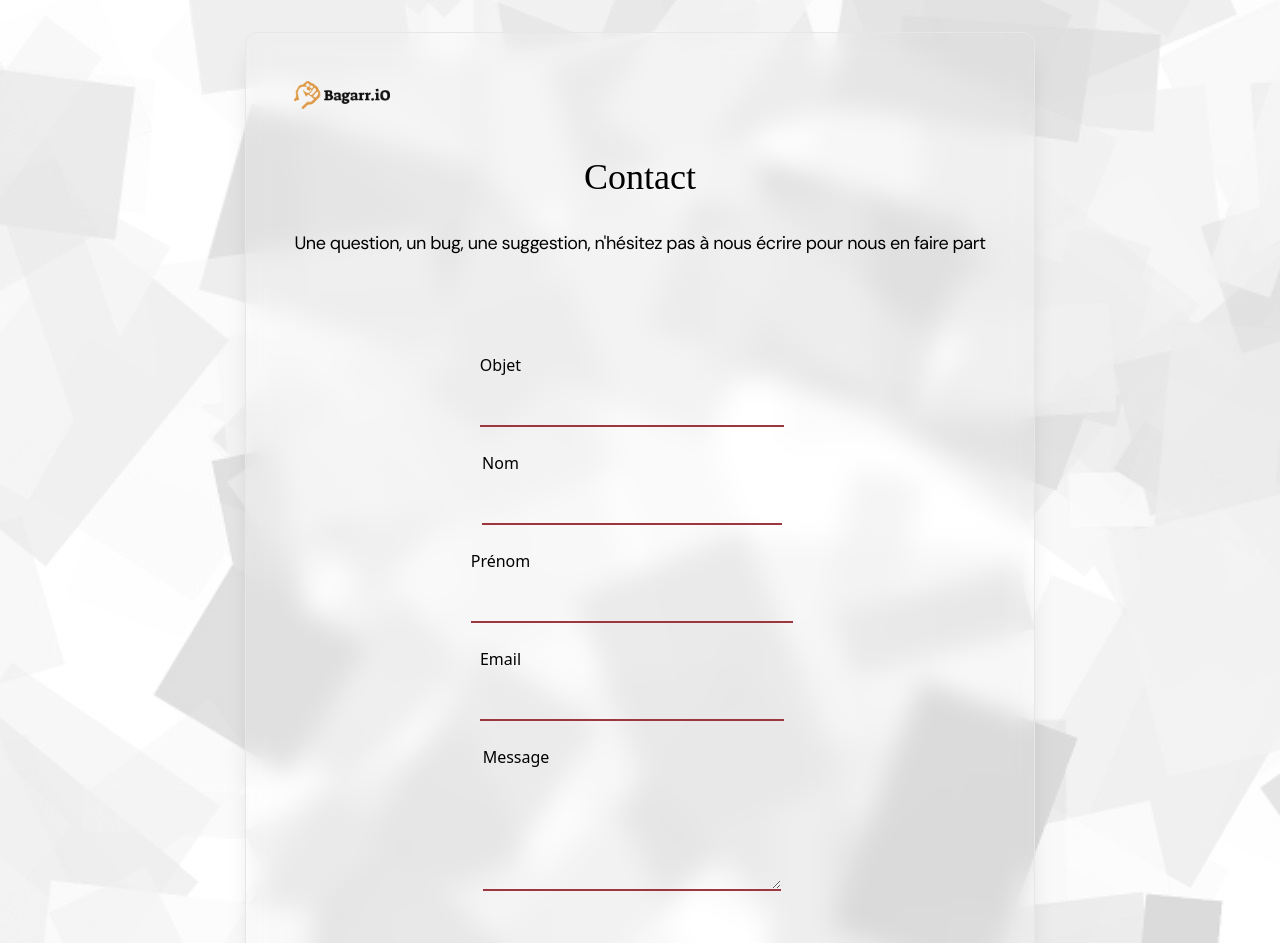
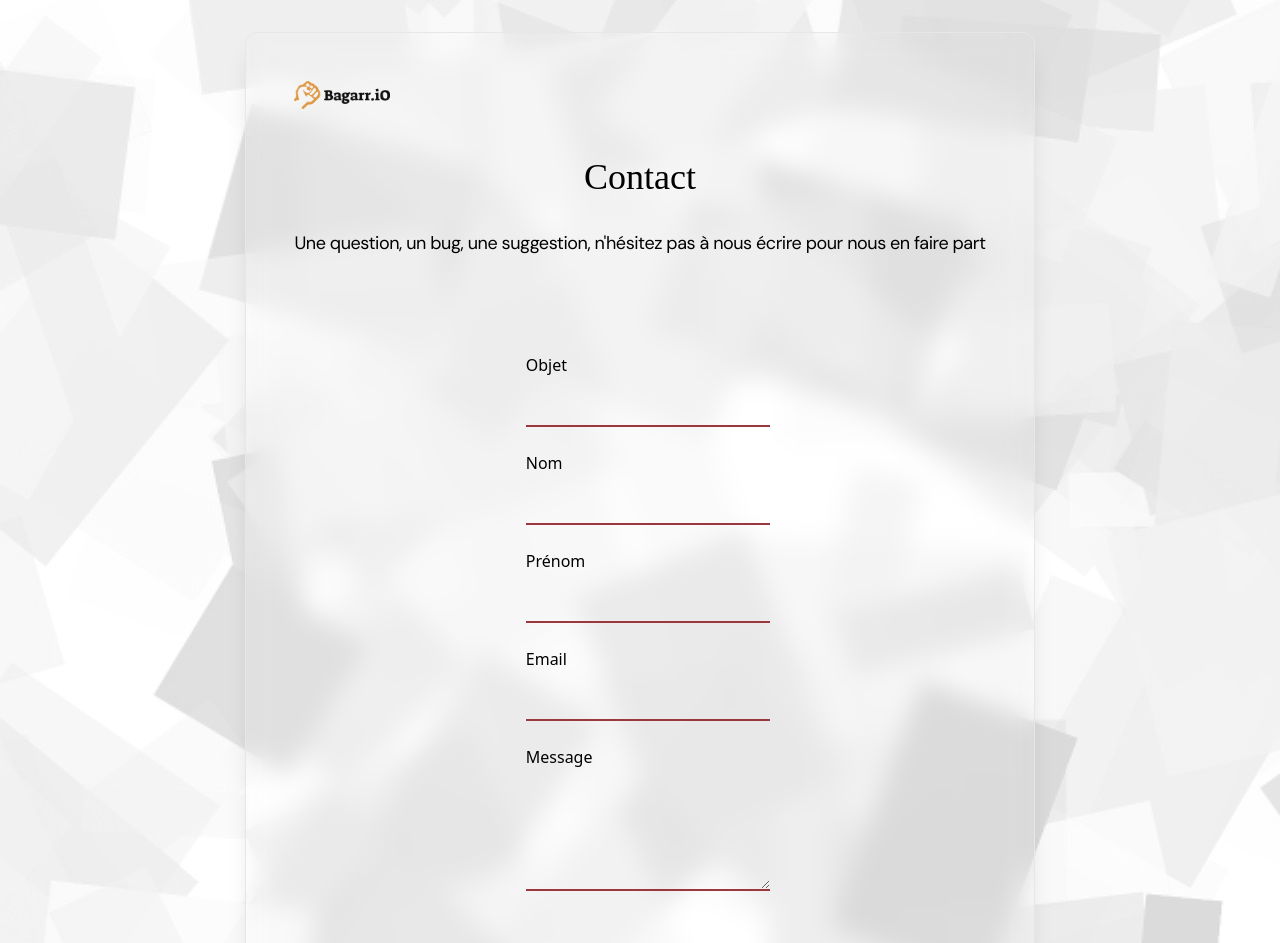
Before and after one commit to JoffreyChevalier/Bagarr.iO, a React (Vite) app in the folder frontend/: page /formulaires in a window 1280 px wide. Shown: the top 943 px of the page. Built offline with nearby package versions, Linux system fonts and the light colour scheme; no server answers; a web font is replaced by a local one.

Commit message:
Finitions3 (#83)
* corrections home

* fix formulaire

```diff
--- a/frontend/src/pages/Contact.jsx
+++ b/frontend/src/pages/Contact.jsx
@@ -25,8 +25,8 @@
               method="POST"
               className="flex flex-col items-center gap-y-6 w-full"
             >
-              <div className="flex flex-row items-center ">
-                <label htmlFor className=" pr-8">
+              <div className="flex flex-row items-center w-3/5 lg:w-2/5">
+                <label htmlFor="objet" className="w-full">
                   Objet
                   <input
                     type="text"
@@ -37,8 +37,8 @@
                   />
                 </label>
               </div>
-              <div className="flex flex-row items-center ">
-                <label htmlFor className=" pr-8">
+              <div className="flex flex-row items-center w-3/5 lg:w-2/5 ">
+                <label htmlFor="name" className="w-full">
                   Nom
                   <input
                     id="name"
@@ -49,8 +49,8 @@
                   />
                 </label>
               </div>
-              <div className="flex flex-row items-center ">
-                <label htmlFor="prenom" className=" pr-8">
+              <div className="flex flex-row items-center w-3/5 lg:w-2/5 ">
+                <label htmlFor="prenom" className="w-full">
                   Prénom
                   <input
                     type="text"
@@ -61,8 +61,8 @@
                   />
                 </label>
               </div>
-              <div className="flex flex-row items-center ">
-                <label htmlFor="email" className=" pr-8">
+              <div className="flex flex-row items-center w-3/5 lg:w-2/5">
+                <label htmlFor="email" className="w-full">
                   Email
                   <input
                     id="email"
@@ -73,8 +73,8 @@
                   />
                 </label>
               </div>
-              <div className="flex flex-row items-center ">
-                <label htmlFor="message" className=" pr-8">
+              <div className="flex flex-row items-center w-3/5 lg:w-2/5">
+                <label htmlFor="message" className="w-full">
                   Message
                   <textarea
                     id="message"
```
